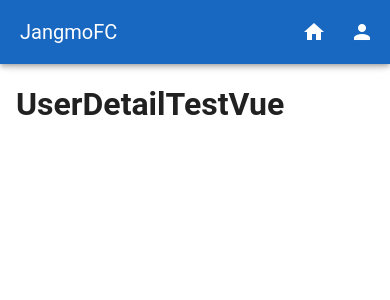
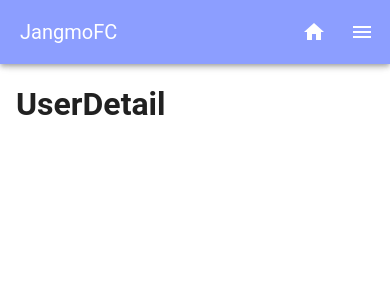
Before and after one commit to junsang-ee/jangmo-front, a Vue app: page /userDetail in a window 390 px wide. Shown: the top 300 px of the page. Built offline with nearby package versions, Linux system fonts and the light colour scheme.

Commit message:
App.vue PC 및 Mobile 구분 화면 조정 소스 제거 -> Header.vue 에 추가 UserDetail 화면 비교 로직 추가 및 <내계정> 버튼 클릭 시 아이콘 변화 로직 추가

```diff
--- a/src/App.vue
+++ b/src/App.vue
@@ -10,28 +10,8 @@
 </template>
 
 <script setup>
+
 import Header from '@/components/Header.vue';
-import { useRouter } from 'vue-router';
-import { ref, onMounted, onBeforeUnmount } from 'vue';
-
-const router = useRouter();
-const isMobile = ref(false);
-
-const navigate = (routeName) => {
-  router.push({ name: routeName });
-};
-
-onMounted(() => {
-  const handleResize = () => {
-    isMobile.value = window.innerWidth <= 768;
-  };
-  window.addEventListener('resize', handleResize);
-  handleResize();
-
-  onBeforeUnmount(() => {
-    window.removeEventListener('resize', handleResize);
-  });
-});
 
 </script>
 
--- a/src/components/Header.vue
+++ b/src/components/Header.vue
@@ -1,29 +1,62 @@
 <template>
-  <v-app-bar app color="primary" dark>
-    <v-toolbar-title class="logo" @click="goDashboard">JangmoFC</v-toolbar-title>
+  <v-app-bar app color="#8c9eff" dark>
+    <v-toolbar-title class="logo" @click="navigate('Dashboard')">JangmoFC</v-toolbar-title>
     <v-spacer></v-spacer>
     <v-btn icon @click="navigate('Dashboard')">
       <v-icon>mdi-home</v-icon>
     </v-btn>
-    <v-btn icon @click="navigate('UserDetail')">
+
+    <v-btn v-if="!isMenuVisible" icon @click="navigate('UserDetail')">
       <v-icon>mdi-account</v-icon>
+    </v-btn>
+    <v-btn v-else icon @click="openMenu">
+      <v-icon>mdi-menu</v-icon>
     </v-btn>
   </v-app-bar>
 </template>
 
 <script setup>
-import { useRoute, useRouter } from "vue-router";
+import { ref, watch, onMounted, onBeforeUnmount } from 'vue';
+import { useRouter, useRoute } from 'vue-router';
 
+const router = useRouter();
 const route = useRoute();
-const router = useRouter();
+const isMenuVisible = ref(false);
+const isMobile = ref(false);
+
+const handleResize = () => {
+  isMobile.value = window.innerWidth <= 768;
+};
+
+watch(
+  () => route.name,
+  (newRouteName) => {
+    if (newRouteName === 'UserDetail' && isMobile.value) {
+      isMenuVisible.value = true;
+    } else {
+      isMenuVisible.value = false;
+    }
+  },
+  { immediate: true }
+);
 
 const navigate = (component) => {
-  router.push({name: component});
+  router.push({ name: component });
 }
 
-const goDashboard = () => {
-  router.push({name: "Dashboard"});
-}
+const openMenu = () => {
+  console.log('Mobile menu opened');
+};
+
+onMounted(() => {
+  handleResize();
+  window.addEventListener('resize', handleResize);
+
+  onBeforeUnmount(() => {
+    window.removeEventListener('resize', handleResize);
+  });
+});
+
 </script>
 
 <style scoped>
--- a/src/views/users/UserDetail.vue
+++ b/src/views/users/UserDetail.vue
@@ -1,7 +1,39 @@
 <template>
-    <h1>UserDetailTestVue</h1>
+  <h1>UserDetail</h1>
 </template>
 
 <script setup>
+import { ref, onMounted, onBeforeUnmount } from 'vue';
+import { useRouter } from 'vue-router';
+
+const router = useRouter();
+const isMobileView = ref(false);
+
+onMounted(() => {
+
+  const handleResize = () => {
+    isMobileView.value = window.innerWidth <= 768;
+  };
+
+  window.addEventListener('resize', handleResize);
+  handleResize();
+
+  onBeforeUnmount(() => {
+    window.removeEventListener('resize', handleResize);
+  });
+});
+
 
 </script>
+
+<style scoped>
+.my-info-container {
+  margin-top: 80px;
+}
+
+@media (max-width: 768px) {
+  .my-info-container {
+    margin-top: 16px;
+  }
+}
+</style>
```
